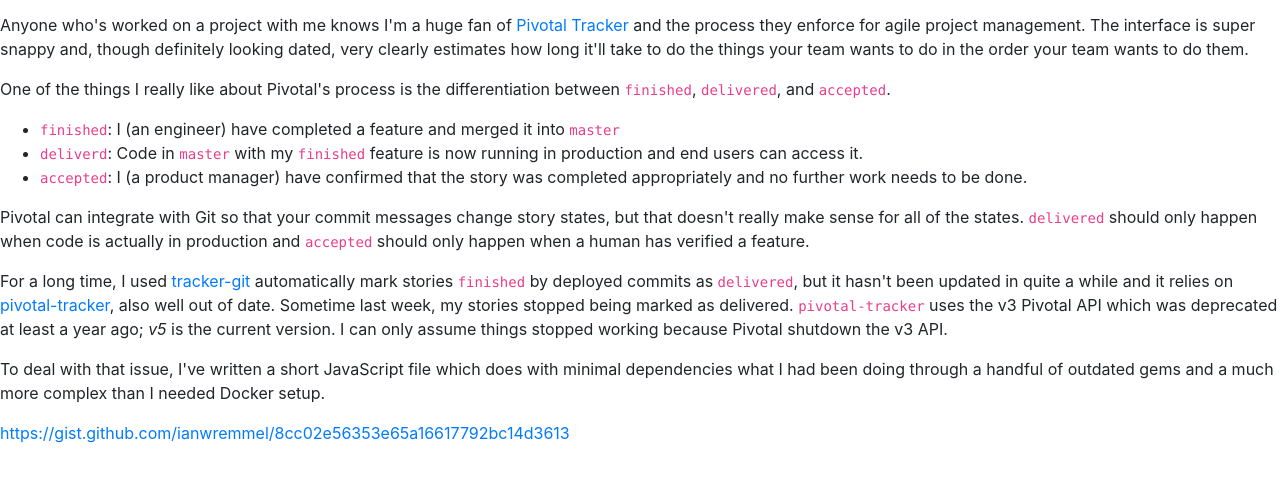
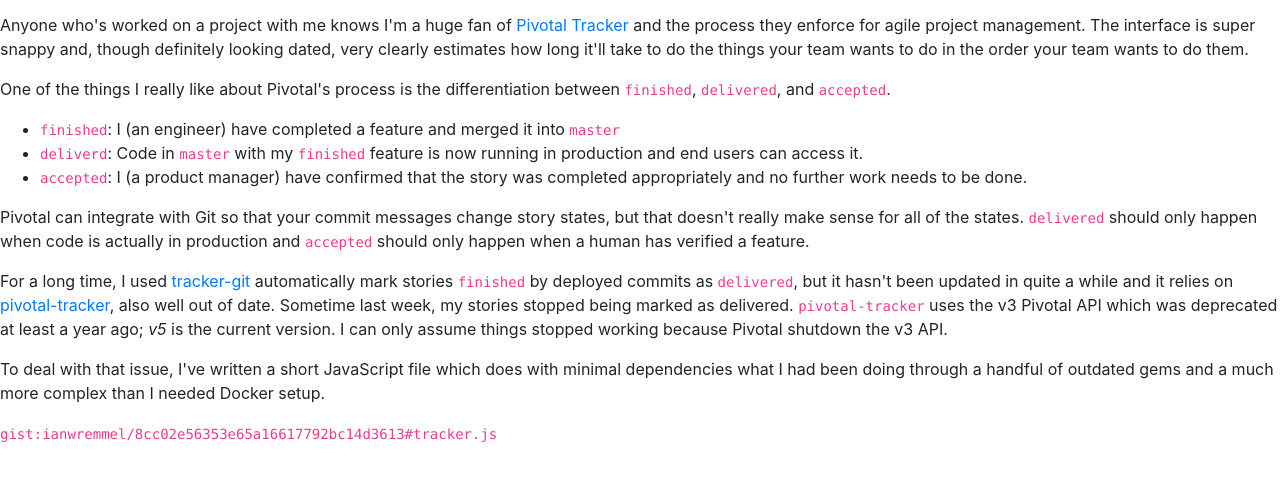
Before and after one commit to ianwremmel/ianwremmel.com, a Gatsby site: page /posts/2019/01/tracker.js/ in a window 1280 px wide. Shown: the part 83-564 px from the top of the page. Built offline with nearby package versions, Linux system fonts and the light colour scheme; Gatsby itself is replaced by a stand-in of ours.

Commit message:
fix: structure gist url correctly

```diff
--- a/content/posts/2019/01/tracker.js.md
+++ b/content/posts/2019/01/tracker.js.md
@@ -37,4 +37,4 @@
 minimal dependencies what I had been doing through a handful of outdated gems
 and a much more complex than I needed Docker setup.
 
-https://gist.github.com/ianwremmel/8cc02e56353e65a16617792bc14d3613
+`gist:ianwremmel/8cc02e56353e65a16617792bc14d3613#tracker.js`
```
